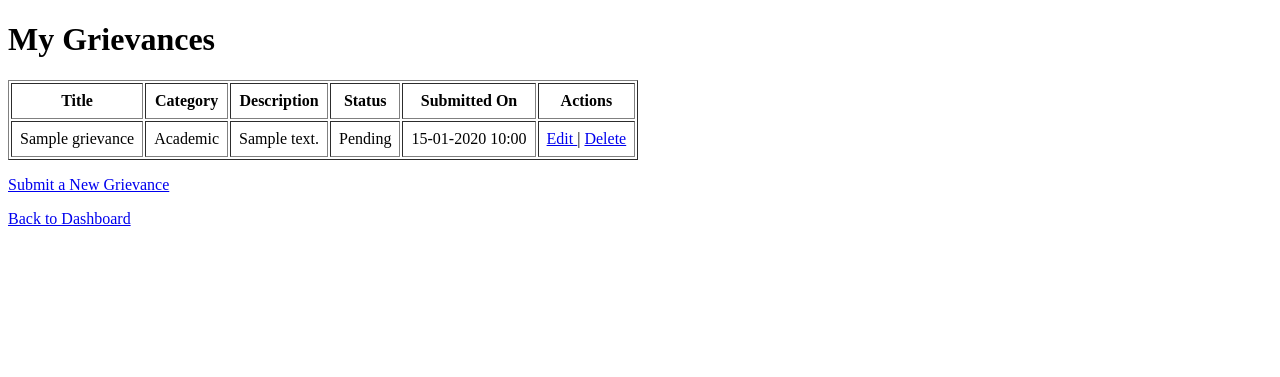
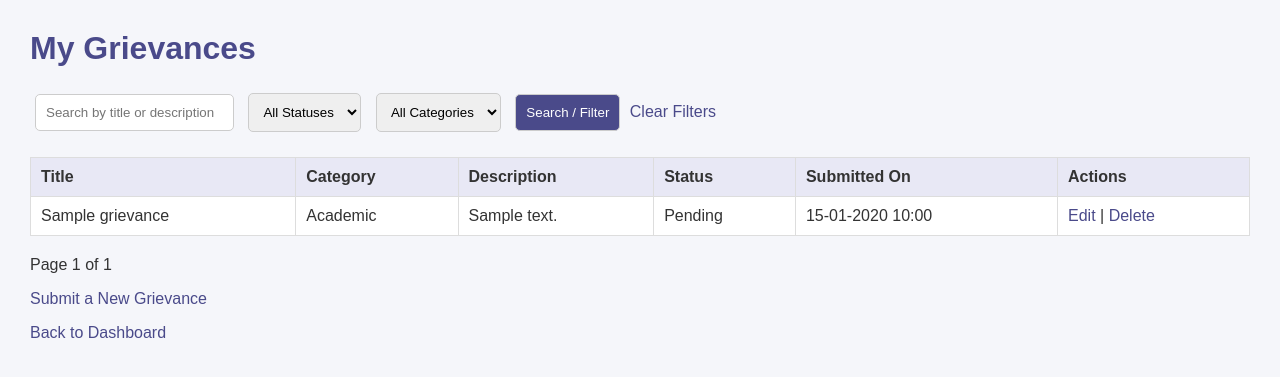
Before and after one commit to joann16082006/CampusCare, a Django app: page /grievances/my-grievances/ in a window 1280 px wide. Shown: the top 377 px of the page. Run offline with Django 5.2, Linux system fonts and the light colour scheme; a user stored in the database is signed in; tables that the repository leaves empty hold one stand-in row (values such as "Sample post").

Commit message:
Add search, filters, pagination and UI

```diff
--- a/grievances/templates/grievances/my_grievances.html
+++ b/grievances/templates/grievances/my_grievances.html
@@ -1,14 +1,130 @@
+<!DOCTYPE html>
+<html lang="en">
+<head>
+    <meta charset="UTF-8">
+    <meta name="viewport" content="width=device-width, initial-scale=1.0">
+    <title>My Grievances - CampusCare</title>
 
-<!DOCTYPE html>
-<html>
-<head>
-    <title>My Grievances - CampusCare</title>
+    <style>
+        body {
+            font-family: Arial, sans-serif;
+            margin: 30px;
+            background-color: #f5f6fa;
+            color: #333;
+        }
+
+        h1 {
+            color: #4a4a8a;
+        }
+
+        form {
+            margin: 20px 0;
+        }
+
+        input, select, button {
+            padding: 10px;
+            margin: 5px;
+            border: 1px solid #ccc;
+            border-radius: 5px;
+        }
+
+        button {
+            background-color: #4a4a8a;
+            color: white;
+            cursor: pointer;
+        }
+
+        button:hover {
+            background-color: #35356e;
+        }
+
+        table {
+            width: 100%;
+            border-collapse: collapse;
+            background-color: white;
+            margin-top: 20px;
+        }
+
+        th, td {
+            border: 1px solid #ddd;
+            padding: 10px;
+            text-align: left;
+        }
+
+        th {
+            background-color: #e8e8f5;
+        }
+
+        a {
+            color: #4a4a8a;
+            text-decoration: none;
+        }
+
+        a:hover {
+            text-decoration: underline;
+        }
+
+        .pagination {
+            margin-top: 20px;
+        }
+
+        .pagination a {
+            margin: 0 8px;
+        }
+
+        .message {
+            margin-top: 20px;
+        }
+    </style>
 </head>
+
 <body>
+
     <h1>My Grievances</h1>
 
-    {% if grievances %}
-        <table border="1" cellpadding="8">
+    <!-- Search and Filters -->
+    <form method="GET" action="{% url 'my_grievances' %}">
+
+        <input
+            type="text"
+            name="q"
+            placeholder="Search by title or description"
+            value="{{ q }}"
+        >
+
+        <select name="status">
+            <option value="">All Statuses</option>
+
+            {% for value, label in status_choices %}
+                <option value="{{ value }}"
+                    {% if status == value %}selected{% endif %}>
+                    {{ label }}
+                </option>
+            {% endfor %}
+        </select>
+
+        <select name="category">
+            <option value="">All Categories</option>
+
+            {% for value, label in category_choices %}
+                <option value="{{ value }}"
+                    {% if category == value %}selected{% endif %}>
+                    {{ label }}
+                </option>
+            {% endfor %}
+        </select>
+
+        <button type="submit">Search / Filter</button>
+
+        <a href="{% url 'my_grievances' %}">Clear Filters</a>
+
+    </form>
+
+    <!-- Grievance Table -->
+    {% if page_obj.object_list %}
+
+        <table>
+            <thead>
                 <tr>
                     <th>Title</th>
                     <th>Category</th>
@@ -17,14 +133,28 @@
                     <th>Submitted On</th>
                     <th>Actions</th>
                 </tr>
+            </thead>
 
-            {% for grievance in grievances %}
+            <tbody>
+                {% for grievance in page_obj %}
                     <tr>
                         <td>{{ grievance.title }}</td>
-                    <td>{{ grievance.get_category_display }}</td>
-                    <td>{{ grievance.description }}</td>
-                    <td>{{ grievance.get_status_display }}</td>
-                    <td>{{ grievance.created_at|date:"d-m-Y H:i" }}</td>
+
+                        <td>
+                            {{ grievance.get_category_display }}
+                        </td>
+
+                        <td>
+                            {{ grievance.description }}
+                        </td>
+
+                        <td>
+                            {{ grievance.get_status_display }}
+                        </td>
+
+                        <td>
+                            {{ grievance.created_at|date:"d-m-Y H:i" }}
+                        </td>
 
                         <td>
                             <a href="{% url 'edit_grievance' grievance.pk %}">
@@ -39,11 +169,48 @@
                         </td>
                     </tr>
                 {% endfor %}
+            </tbody>
         </table>
-    {% else %}
-        <p>You have not submitted any grievances yet.</p>
+
+        <!-- Pagination -->
+        <div class="pagination">
+
+            {% if page_obj.has_previous %}
+                <a href="?q={{ q|urlencode }}&status={{ status|urlencode }}&category={{ category|urlencode }}&page=1">
+                    First
+                </a>
+
+                <a href="?q={{ q|urlencode }}&status={{ status|urlencode }}&category={{ category|urlencode }}&page={{ page_obj.previous_page_number }}">
+                    Previous
+                </a>
             {% endif %}
 
+            <span>
+                Page {{ page_obj.number }}
+                of {{ page_obj.paginator.num_pages }}
+            </span>
+
+            {% if page_obj.has_next %}
+                <a href="?q={{ q|urlencode }}&status={{ status|urlencode }}&category={{ category|urlencode }}&page={{ page_obj.next_page_number }}">
+                    Next
+                </a>
+
+                <a href="?q={{ q|urlencode }}&status={{ status|urlencode }}&category={{ category|urlencode }}&page={{ page_obj.paginator.num_pages }}">
+                    Last
+                </a>
+            {% endif %}
+
+        </div>
+
+    {% else %}
+
+        <p class="message">
+            No grievances found. Try another search or submit a new grievance.
+        </p>
+
+    {% endif %}
+
+    <!-- Navigation Links -->
     <p>
         <a href="{% url 'submit_grievance' %}">
             Submit a New Grievance
@@ -55,5 +222,6 @@
             Back to Dashboard
         </a>
     </p>
+
 </body>
 </html>
--- a/grievances/views.py
+++ b/grievances/views.py
@@ -1,5 +1,8 @@
 
 from django.shortcuts import render, redirect, get_object_or_404
+from django.core.paginator import Paginator
+from django.db.models import Q
+
 from .forms import GrievanceForm
 from .models import Grievance
 from accounts.decorators import role_required
@@ -31,10 +34,42 @@ def my_grievances(request):
         student=request.user
     ).order_by('-created_at')
 
+    # Get search and filter values
+    q = request.GET.get('q', '').strip()
+    status = request.GET.get('status', '')
+    category = request.GET.get('category', '')
+
+    # Search by title or description
+    if q:
+        grievances = grievances.filter(
+            Q(title__icontains=q) |
+            Q(description__icontains=q)
+        )
+
+    # Filter by status
+    if status:
+        grievances = grievances.filter(status=status)
+
+    # Filter by category
+    if category:
+        grievances = grievances.filter(category=category)
+
+    # Show 5 grievances per page
+    page_obj = Paginator(grievances, 5).get_page(
+        request.GET.get('page')
+    )
+
     return render(
         request,
         'grievances/my_grievances.html',
-        {'grievances': grievances}
+        {
+            'page_obj': page_obj,
+            'q': q,
+            'status': status,
+            'category': category,
+            'status_choices': Grievance.STATUS_CHOICES,
+            'category_choices': Grievance.CATEGORY_CHOICES,
+        }
     )
 
 
```
Lines whose indentation alone changed are shown as unchanged.
